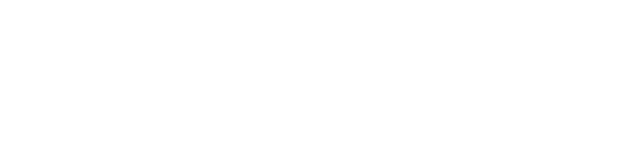
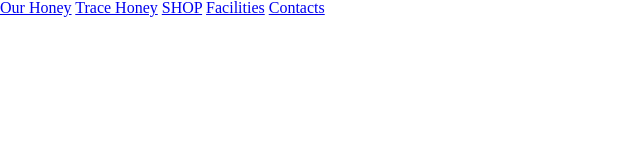
Before and after one commit to C043/U2W1D3, a plain HTML site: page index.html in a window 1280 px wide. Shown: the whole page, without its empty margins (0-640 px from the left). Drawn offline with Linux system fonts and the light colour scheme.

Commit message:
Adds nav basic structure

```diff
--- a/assets/css/style.css
+++ b/assets/css/style.css
@@ -0,0 +1,3 @@
+* {
+  box-sizing: border-box;
+}
--- a/index.html
+++ b/index.html
@@ -7,5 +7,15 @@
     <link rel="stylesheet" href="assets/css/style.css" />
     <title>Honey Shop</title>
   </head>
-  <body></body>
+  <body>
+    <header>
+      <nav>
+        <a href="#">Our Honey</a>
+        <a href="#">Trace Honey</a>
+        <a href="#">SHOP</a>
+        <a href="#">Facilities</a>
+        <a href="#">Contacts</a>
+      </nav>
+    </header>
+  </body>
 </html>
```
